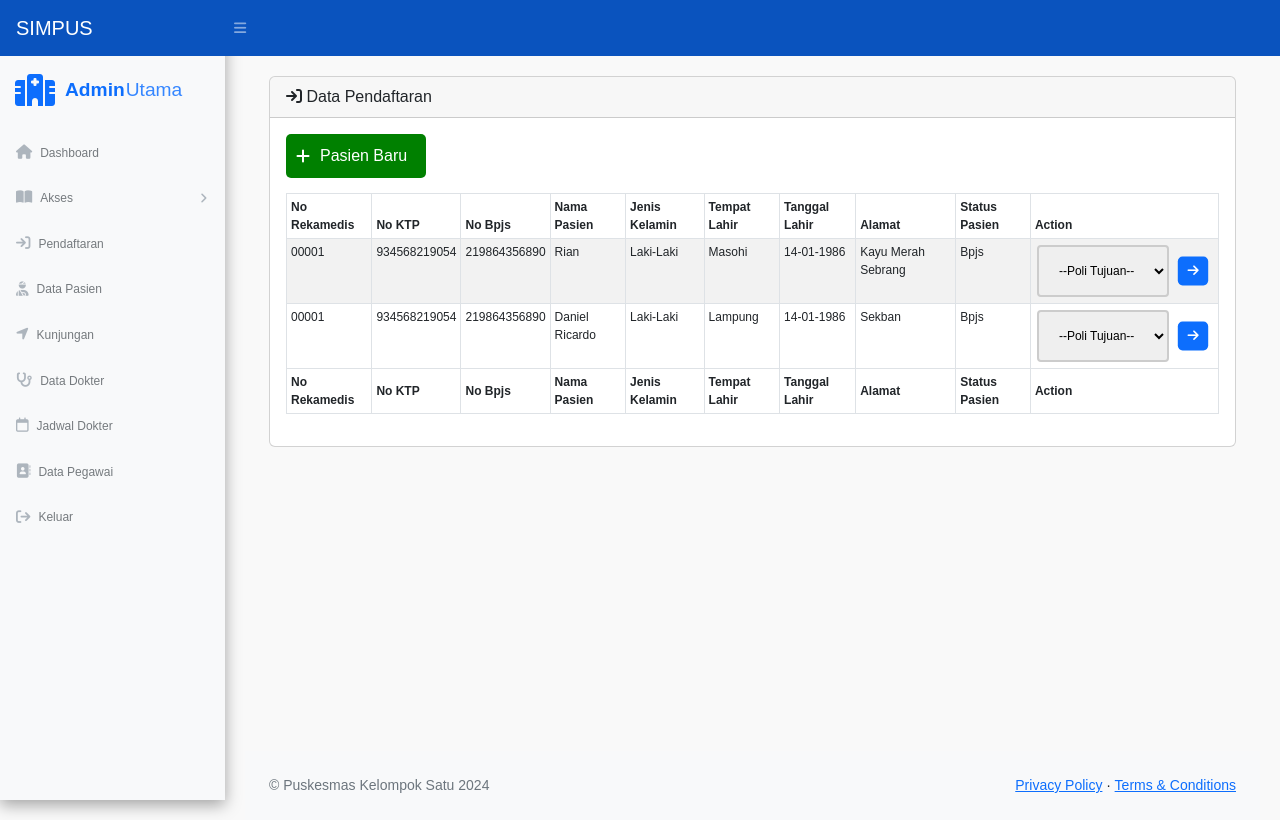
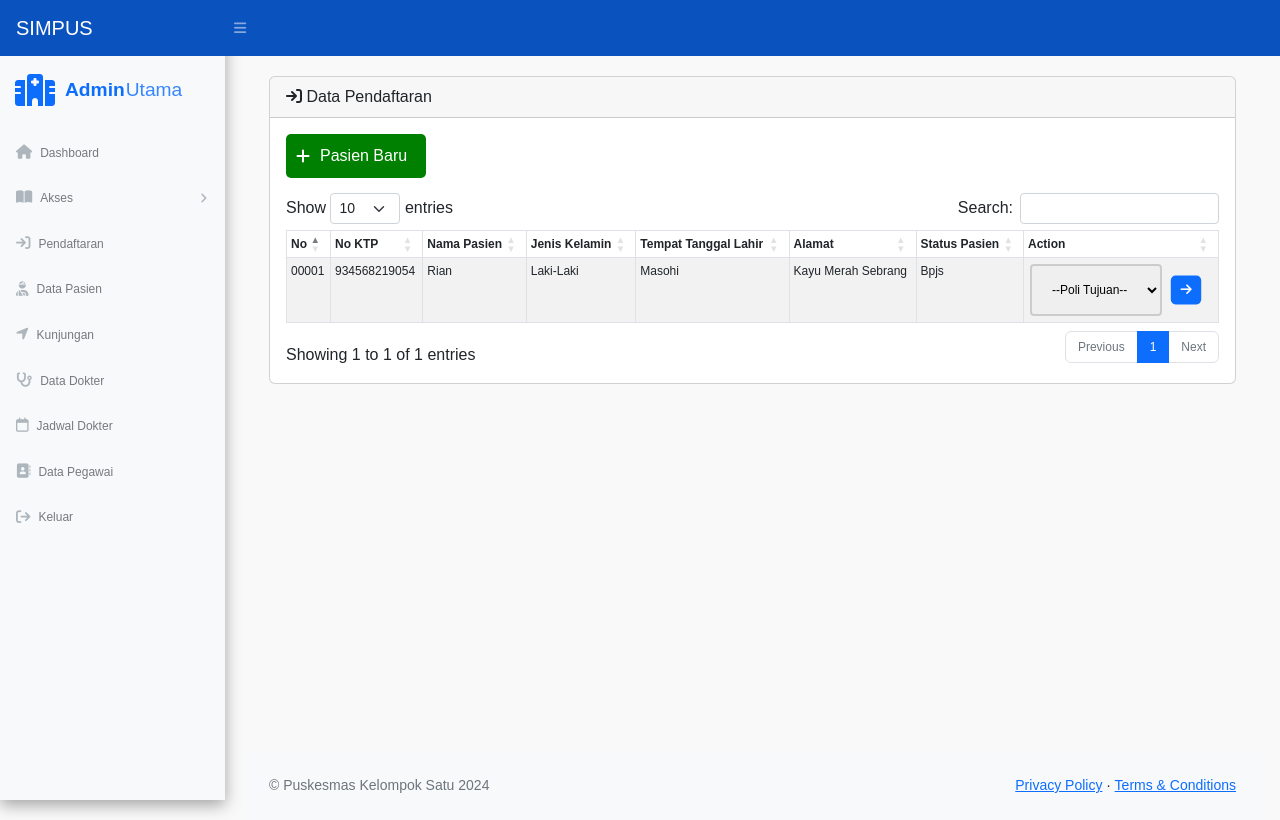
Before and after one commit to rskymaulna/simpus_real, a PHP site: page /data-pendaftaran.php in a window 1280 px wide. Run offline with PHP 8.4, Linux system fonts and the light colour scheme; some libraries are stand-ins or nearby versions.

Commit message:
merapihkan tampilan tabel dengan datatable bootstrap yang dicustomisasi

```diff
--- a/admin umum/data-pendaftaran.php
+++ b/admin umum/data-pendaftaran.php
@@ -19,44 +19,26 @@ include "layout/side.php";
                                         </div>
                                     </div>
                                 </a>
-                                <table id="datatablesSimple" class="table table-custom table-bordered table-sm table-striped">
+                                <table id="example" class="table table-custom table-bordered table-sm table-striped">
                                     <thead>
                                         <tr>
-                                            <th>No Rekamedis</th>
+                                            <th>No</th>
                                             <th>No KTP</th>
-                                            <th>No Bpjs</th>
                                             <th>Nama Pasien</th>
                                             <th>Jenis Kelamin</th>
-                                            <th>Tempat Lahir</th>
-                                            <th>Tanggal Lahir</th>
+                                            <th>Tempat Tanggal Lahir</th>
                                             <th>Alamat</th>
                                             <th>Status Pasien</th>
                                             <th>Action</th>
                                         </tr>
                                     </thead>
-                                    <tfoot>
-                                        <tr>
-                                            <th>No Rekamedis</th>
-                                            <th>No KTP</th>
-                                            <th>No Bpjs</th>
-                                            <th>Nama Pasien</th>
-                                            <th>Jenis Kelamin</th>
-                                            <th>Tempat Lahir</th>
-                                            <th>Tanggal Lahir</th>
-                                            <th>Alamat</th>
-                                            <th>Status Pasien</th>
-                                            <th>Action</th>
-                                        </tr>
-                                    </tfoot>
                                     <tbody>
                                         <tr>
                                             <td>00001</td>
                                             <td>934568219054</td>
-                                            <td>219864356890</td>
                                             <td>Rian</td>
                                             <td>Laki-Laki</td>
                                             <td>Masohi</td>
-                                            <td>14-01-1986</td>
                                             <td>Kayu Merah Sebrang</td>
                                             <td>Bpjs</td>
                                             <td>
@@ -70,37 +52,6 @@ include "layout/side.php";
                                                         </select>
                                                     </a>
                                                     <a href="../poli umum/antrian.html" class="preview-container">
-                                                        <button type="button" class="btn btn-primary" data-toggle="modal" data-target="#exampleModal" style="border: none; transform: scale(0.8);">
-                                                            <i class="fa-solid fa-arrow-right"></i>
-                                                        </button>
-                                                        <div class="preview-text wd-pt2">
-                                                            Pindahkan pasien
-                                                        </div>
-                                                    </a>
-                                                </div>
-                                            </td>
-                                        </tr>
-                                        <tr>
-                                            <td>00001</td>
-                                            <td>934568219054</td>
-                                            <td>219864356890</td>
-                                            <td>Daniel Ricardo</td>
-                                            <td>Laki-Laki</td>
-                                            <td>Lampung</td>
-                                            <td>14-01-1986</td>
-                                            <td>Sekban</td>
-                                            <td>Bpjs</td>
-                                            <td>
-                                                <div class="aksi">
-                                                    <a href="#">
-                                                        <select name="" id="" class="w-auto p-3">
-                                                            <option value="">--Poli Tujuan--</option>
-                                                            <option value="">Poli Umum</option>
-                                                            <option value="">Poli Gigi</option>
-                                                            <option value="">Poli KIA</option>
-                                                        </select>
-                                                    </a>
-                                                    <a href="#" class="preview-container">
                                                         <button type="button" class="btn btn-primary" data-toggle="modal" data-target="#exampleModal" style="border: none; transform: scale(0.8);">
                                                             <i class="fa-solid fa-arrow-right"></i>
                                                         </button>
--- a/admin umum/layout/footer.php
+++ b/admin umum/layout/footer.php
@@ -17,8 +17,13 @@
         <script src="https://cdnjs.cloudflare.com/ajax/libs/Chart.js/2.8.0/Chart.min.js" crossorigin="anonymous"></script>
         <script src="../assets/demo/chart-area-demo.js"></script>
         <script src="../assets/demo/chart-bar-demo.js"></script>
-        <script src="https://cdn.jsdelivr.net/npm/simple-datatables@7.1.2/dist/umd/simple-datatables.min.js" crossorigin="anonymous"></script>
-        <script src="../js/datatables-simple-demo.js"></script>
         <script src="https://kit.fontawesome.com/2598ce4aff.js" crossorigin="anonymous"></script>
+        <script src="https://code.jquery.com/jquery-3.7.1.js" crossorigin="anonymous"></script>
+        <script src="https://cdnjs.cloudflare.com/ajax/libs/twitter-bootstrap/5.3.0/js/bootstrap.bundle.min.js" crossorigin="anonymous"></script>
+        <script src="https://cdn.datatables.net/2.1.8/js/dataTables.js" crossorigin="anonymous"></script>
+        <script src="https://cdn.datatables.net/2.1.8/js/dataTables.bootstrap5.js" crossorigin="anonymous"></script>
+        <script>
+            new DataTable('#example');
+        </script>
     </body>
 </html>
--- a/admin umum/layout/top.php
+++ b/admin umum/layout/top.php
@@ -7,7 +7,8 @@
         <meta name="description" content="" />
         <meta name="author" content="" />
         <title>Dashboard - SB Admin</title>
-        <link href="https://cdn.jsdelivr.net/npm/simple-datatables@7.1.2/dist/style.min.css" rel="stylesheet"/>
+        <link href="https://cdnjs.cloudflare.com/ajax/libs/twitter-bootstrap/5.3.0/css/bootstrap.min.css" rel="stylesheet"/>
+        <link href="https://cdn.datatables.net/2.1.8/css/dataTables.bootstrap5.css" rel="stylesheet"/>
         <link href="https://cdn.jsdelivr.net/npm/bootstrap@5.3.3/dist/css/bootstrap.min.css" rel="stylesheet" integrity="sha384-QWTKZyjpPEjISv5WaRU9OFeRpok6YctnYmDr5pNlyT2bRjXh0JMhjY6hW+ALEwIH" crossorigin="anonymous">
         <link href="../css/styles.css" rel="stylesheet" />
         <link href="../css/custom.css" rel="stylesheet" />
--- a/css/custom.css
+++ b/css/custom.css
@@ -56,10 +56,29 @@
     font-weight: lighter;
 }
 
-.table-custom{
+.table-custom {
     font-size: 12px !important;
 }
 
-.datatable-sorter {
+.dt-length, .dt-search, .dt-info {
     font-size: 12px;
 }
+
+.table-custom > tr > td {
+    padding: 5px;
+}
+
+.page-link {
+    font-size: 12px;
+}
+
+.dt-type-numeric {
+    text-align: left !important;
+}
+
+.dt-column-title {
+    display: flex;
+    flex-direction: row;
+    font-size: 12px;
+    padding: 5px !important;
+}
```
Also changed, not shown: admin umum/data-pasien.php (+32 -31 lines), modulphp/function.php (+8 -2 lines).
